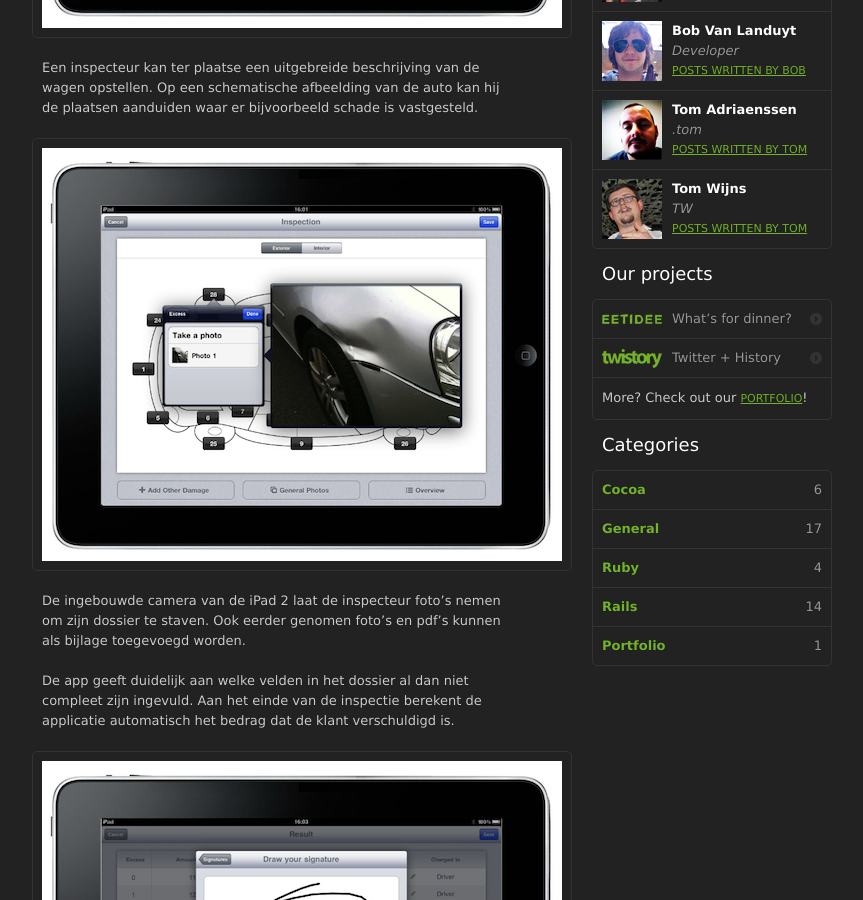
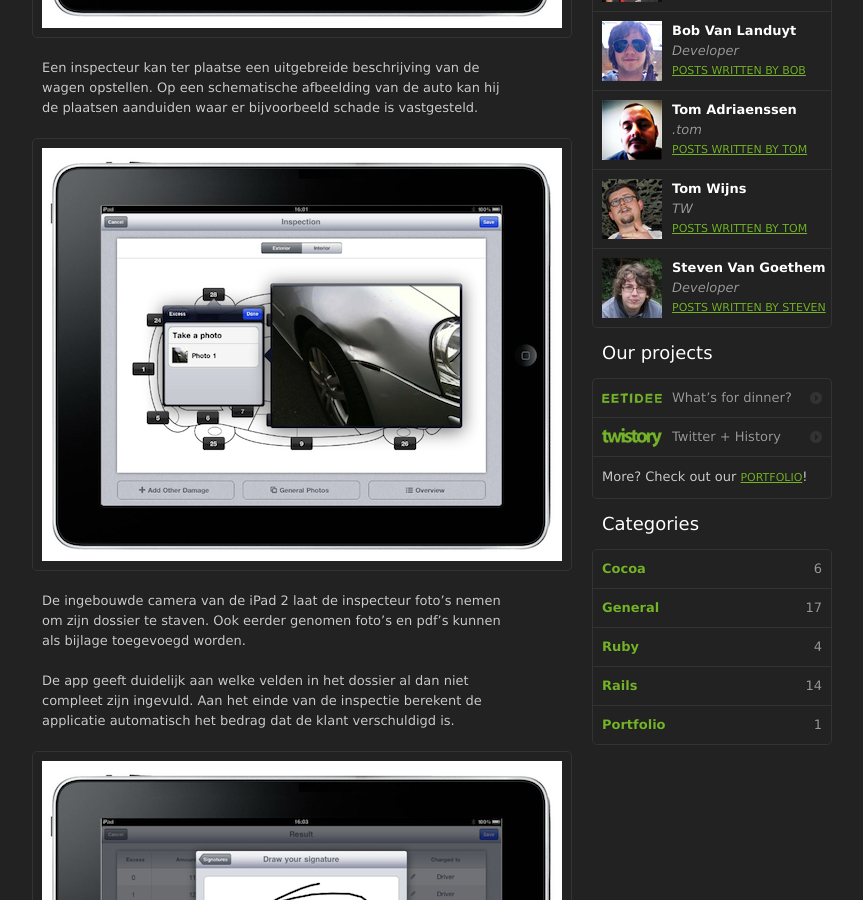
Before and after one commit to 10to1/10to1.github.com, a Jekyll site: the page built from index.html, in a window 1280 px wide and 900 px high, scrolled down 932 px. Shown: the whole window, without its empty margins (208-1071 px from the left). Built offline with Jekyll 4.4.1, drawn with Linux system fonts in a browser that asks for light colours; the list of posts is cut into pages by our own code; comment, search, counter and statistics services are not loaded.

Commit message:
Added Steven as an author

```diff
--- a/_layouts/default.html
+++ b/_layouts/default.html
@@ -17,7 +17,7 @@
 			<hr />
 			<div id="content">
 				{% if page.site_filter %}
-					{% if page.site_filter == 'Koen' or page.site_filter == 'Tom' or page.site_filter == 'Piet' or page.site_filter == 'Jelle' or page.site_filter == 'Sander' or page.site_filter == 'Dottom' or page.site_filter == 'Bob' or page.site_filter == 'TW' %}
+					{% if page.site_filter == 'Koen' or page.site_filter == 'Tom' or page.site_filter == 'Piet' or page.site_filter == 'Jelle' or page.site_filter == 'Sander' or page.site_filter == 'Dottom' or page.site_filter == 'Bob' or page.site_filter == 'TW' or page.site_filter == 'Steven' %}
 						<p id="filter">All posts by <a href="/author/{{page.site_filter | downcase }}">{{page.site_filter}}</a></p>
 					{% else %}
 					<p id="filter">Category: <a href="/{{page.site_filter | downcase }}">{{page.site_filter}}</a></p>
@@ -123,6 +123,12 @@
 							<a href="/author/tw">Posts written by Tom</a>
 							<img src="/img/tw.png" alt="Picture of Tom" />
 						</li>
+						<li>
+							<strong>Steven Van Goethem</strong>
+							<em>Developer</em>
+							<a href="/author/steven">Posts written by Steven</a>
+							<img src="/img/steven.png" alt="Picture of Steven" />
+						</li>
 					</ul>
 				</div>
 				<div class="node" id="projects">
```
Also changed, not shown: author/steven/index.html (added, +10 -0 lines), img/steven.png (added).
